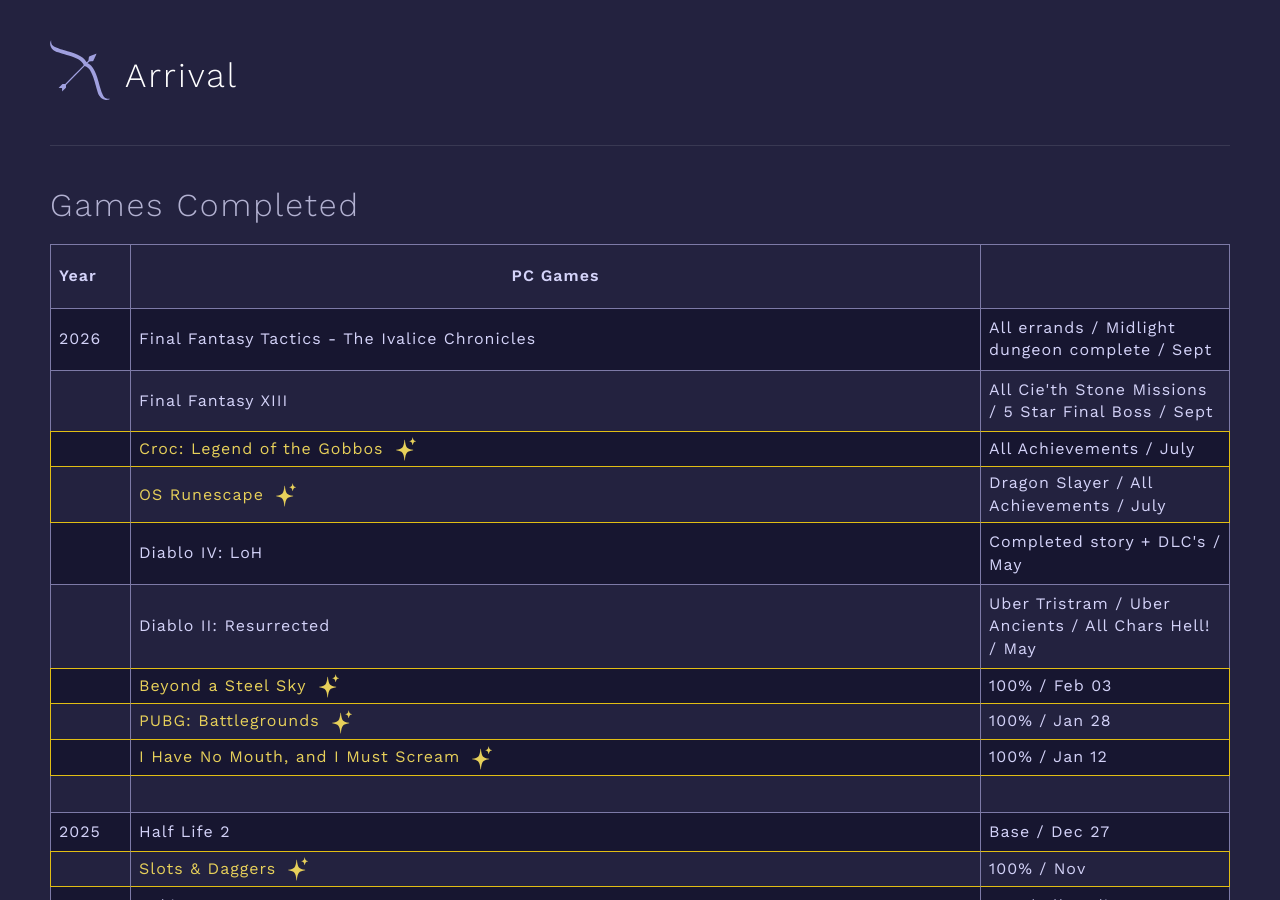
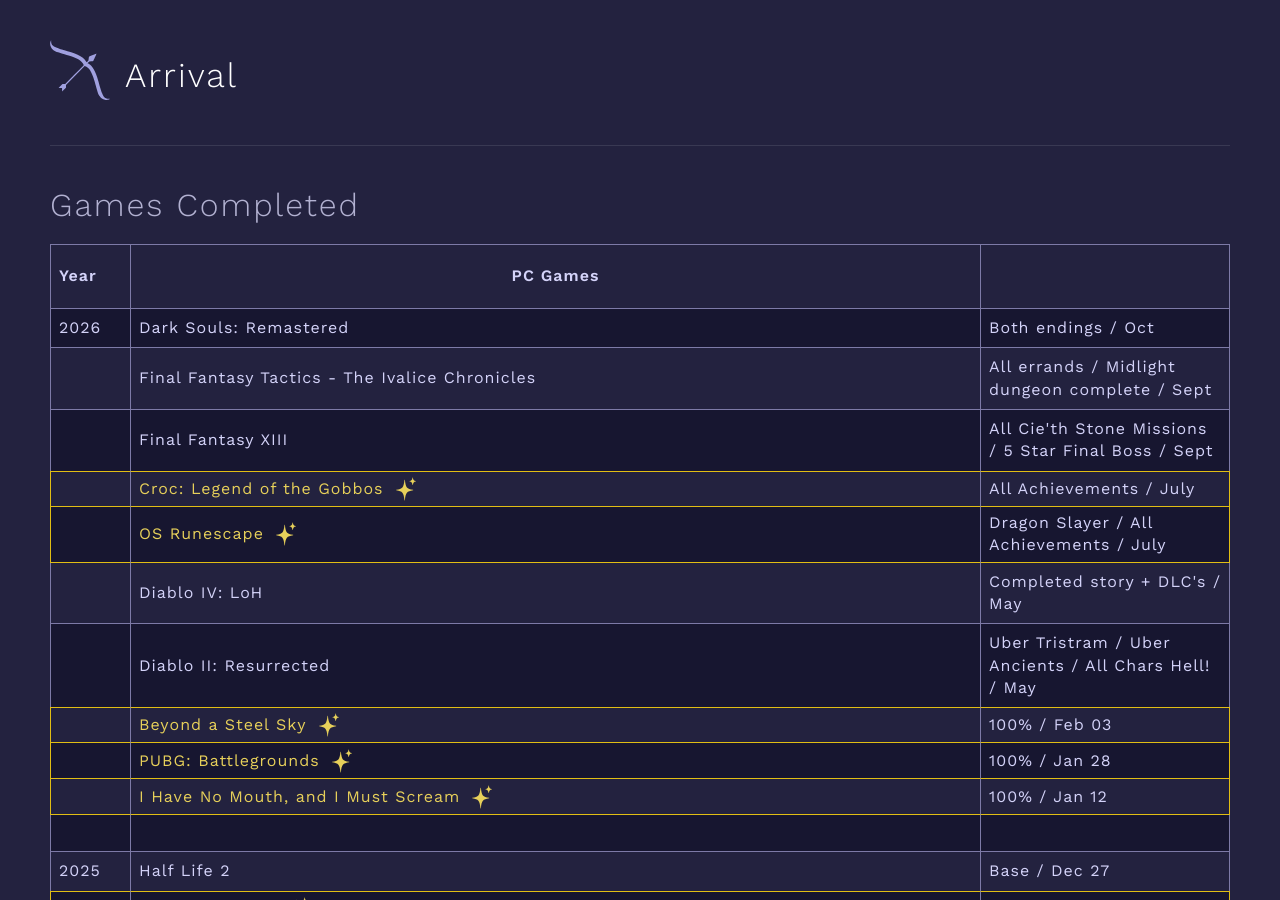
Before and after one commit to khxnter/arrival, a Jekyll site: the page built from games.html, in a window 1280 px wide and 900 px high. Built offline with Jekyll 4.4.1, drawn with Linux system fonts in a browser that asks for light colours.

Commit message:
Added Dark Souls to games

```diff
--- a/games.html
+++ b/games.html
@@ -15,6 +15,11 @@ title: ARRIVAL | Games
           <!-- 2026 -->
           <div class="row">
             <div class="cell year">2026</div>
+            <div class="cell game">Dark Souls: Remastered</div>
+            <div class="cell note">Both endings / Oct</div>
+          </div>
+          <div class="row">
+            <div class="cell year"></div>
             <div class="cell game">Final Fantasy Tactics - The Ivalice Chronicles</div>
             <div class="cell note">All errands / Midlight dungeon complete / Sept</div>
           </div>
```
